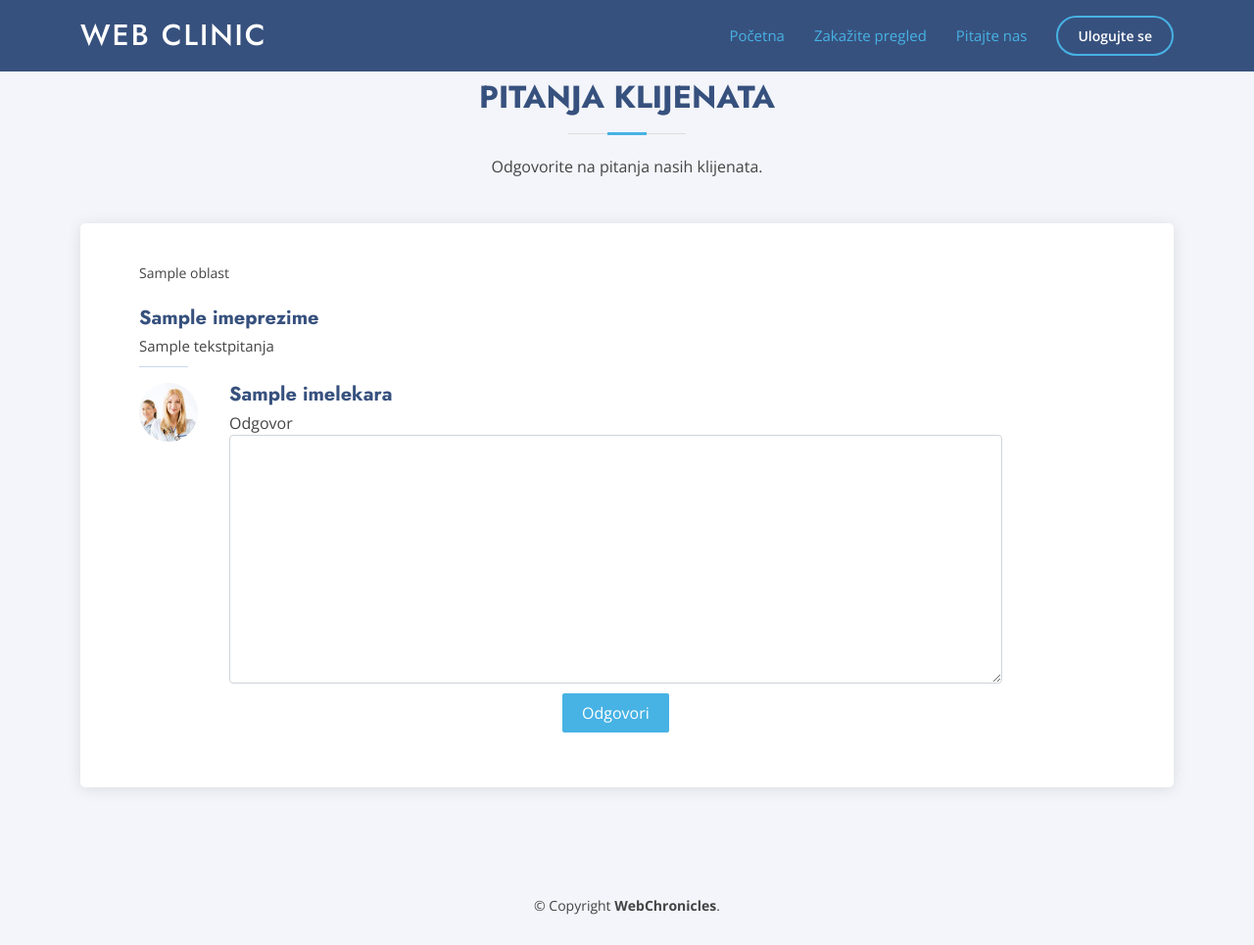
After one commit to VukBakic/Projekat-WebClinic, a CodeIgniter 4 app: template Faza5/webclinic/app/Views/question_answer.php in a window 1280 px wide. The commit adds this page. Shown: the whole page at 98% size. Run offline with PHP 8.4 and a stand-in for CodeIgniter, Linux system fonts and the light colour scheme; the template is opened without the code that fills it: most values are stand-ins (such as "Sample title", 1, 10 or a date in 2020); some libraries are stand-ins or nearby versions.

Commit message:
Zavrsena pitanja, odgovori, nove rute...

```diff
--- a/Faza5/webclinic/app/Config/Routes.php
+++ b/Faza5/webclinic/app/Config/Routes.php
@@ -53,6 +53,10 @@ $routes->post('/pitanja/klijent/pitaj', 'Question::clientSubmitQuestion');
 $routes->get('/pitanja/gost/pitaj', 'Question::guestQuestionPage');
 $routes->post('/pitanja/gost/pitaj', 'Question::guestSubmitQuestion');
 
+$routes->get('/pitanja/lekar/odgovaranje', 'Question::answerPage');
+$routes->post('/pitanja/lekar/odgovaranje', 'Question::submitAnswer');
+$routes->addRedirect('/pitanja', '/pitanja/1');
+
 
 
 
--- a/Faza5/webclinic/app/Views/layouts/partials/flash_msg.php
+++ b/Faza5/webclinic/app/Views/layouts/partials/flash_msg.php
@@ -1,3 +1,25 @@
-<div class="alert alert-danger text-center" role="alert">
-    <?= $text ?>
+<?php
+$session = \Config\Services::session();
+$errors = $session->getFlashdata('errors');
+$success = $session->getFlashdata('success');
+?>
+
+<?php if ($errors) : ?>
+    <div class="alert alert-danger" role="alert">
+    <ul>
+
+    <?php foreach ($errors as $error) : ?>
+        <li><?= $error ?></li>
+    <?php endforeach ?>
+    </ul>
 </div>
+
+<?php endif; ?>
+
+
+
+<?php if ($success) : ?>
+    <div class="alert alert-success" role="alert">
+        <?= esc($success) ?>
+    </div>
+<?php endif; ?>
--- /dev/null
+++ b/Faza5/webclinic/app/Views/layouts/partials/lekar_odgovorite_klijentima.php
@@ -0,0 +1,6 @@
+
+
+<div class = "section-title">
+    <h2>Pitanja klijenata</h2>
+    <p>Odgovorite na pitanja nasih klijenata.</p>
+</div>
--- /dev/null
+++ b/Faza5/webclinic/app/Views/question_answer.php
@@ -0,0 +1,64 @@
+<?= $this->extend('layouts/basic_layout') ?>
+
+<?= $this->section('content') ?>
+
+<section id="pitanja" class="pitanja kontrola-forme section-bg">
+    <div class="container" data-aos="fade-up">
+        <div class="section-title">
+            <h2>Pitanja klijenata</h2>
+            <p>Odgovorite na pitanja nasih klijenata.</p>
+        </div>
+        <?= $this->include('layouts/partials/flash_msg') ?>
+        <div class="row lista styledlist">
+            <div class="container" data-aos="fade-up">
+                <div class="row">
+                    <div class="col-12 mt-3">
+                        <div class="member d-flex align-items-start" data-aos="zoom-in" data-aos-delay="100">
+                            <div class="member-info">
+                                <div class="mb-4 d-flex justify-content-between">
+
+                                    <p><?= $oblast ?></p>
+                                </div>
+                                <h4><?= $imeprezime ?></h4>
+                                <span><?= $tekstpitanja ?></span>
+
+                                <div class="d-flex mt-3">
+                                    <div class="emloyee-avatar">
+                                        <img src="img/team/team-2.jpg" class="img-fluid" alt="">
+                                    </div>
+                                    <!--   <form action="" method="post"> -->
+                                    <div class="ms-3 w-80 px-3">
+                                        <h4><?= $imelekara ?></h4>
+
+                                        <div class="form-group" >
+                                            <form action="odgovaranje" method="post">
+
+
+                                                <label for="name">Odgovor</label>
+                                                <div>
+                                                    <textarea class="form-control" name="message" rows="10" required=""></textarea>
+                                                </div>
+                                                <div class="text-center align-self-end" id="odgdugme">
+                                                    <button class="cstm-form-btn" type="submit" >Odgovori</a>
+                                                </div>
+                                            </form>
+                                        </div>
+                                    </div>
+
+
+                                    <!--   </form>-->
+                                </div>
+                            </div>
+                        </div>
+                    </div>
+                </div>
+            </div>
+        </div>
+    </div>
+</section>
+
+<?= $this->endSection() ?>
+
+<?= $this->section('javascript') ?>
+<script src="<?php echo site_url("js/register.js"); ?>"></script>
+<?= $this->endSection() ?>
--- a/Faza5/webclinic/public/css/style.css
+++ b/Faza5/webclinic/public/css/style.css
@@ -1806,3 +1806,7 @@ section {
     position: center;
 
 }
+
+#odgdugme{
+    padding:10px;
+}
```
Also changed, not shown: Faza5/webclinic/app/Config/Validation.php (+12 -0 lines), Faza5/webclinic/app/Controllers/Question.php (+55 -20 lines), Faza5/webclinic/app/Repository/PitanjeRepository.php (+29 -0 lines), Faza5/webclinic/app/Views/question_list.php (+8 -4 lines), 1 other file.
